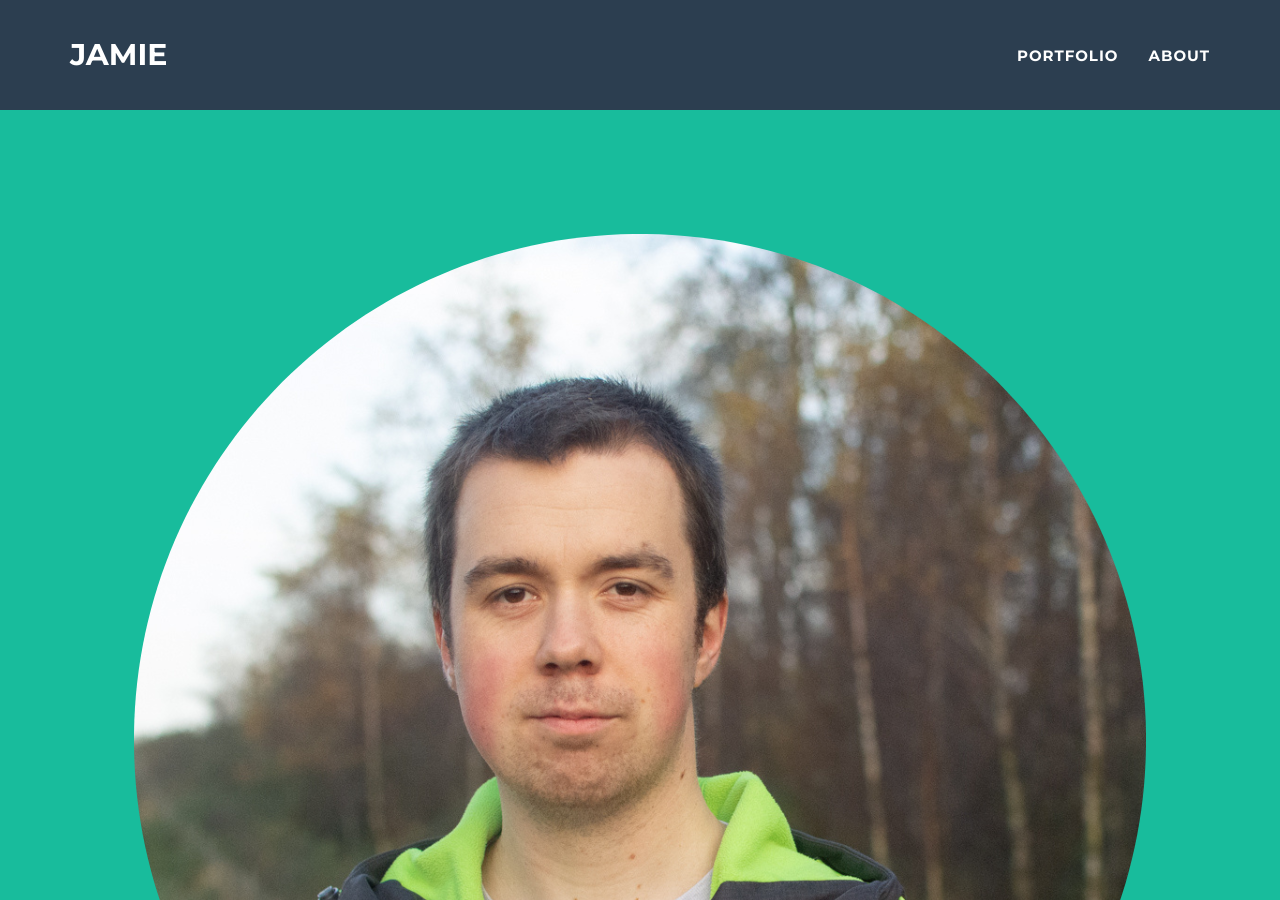
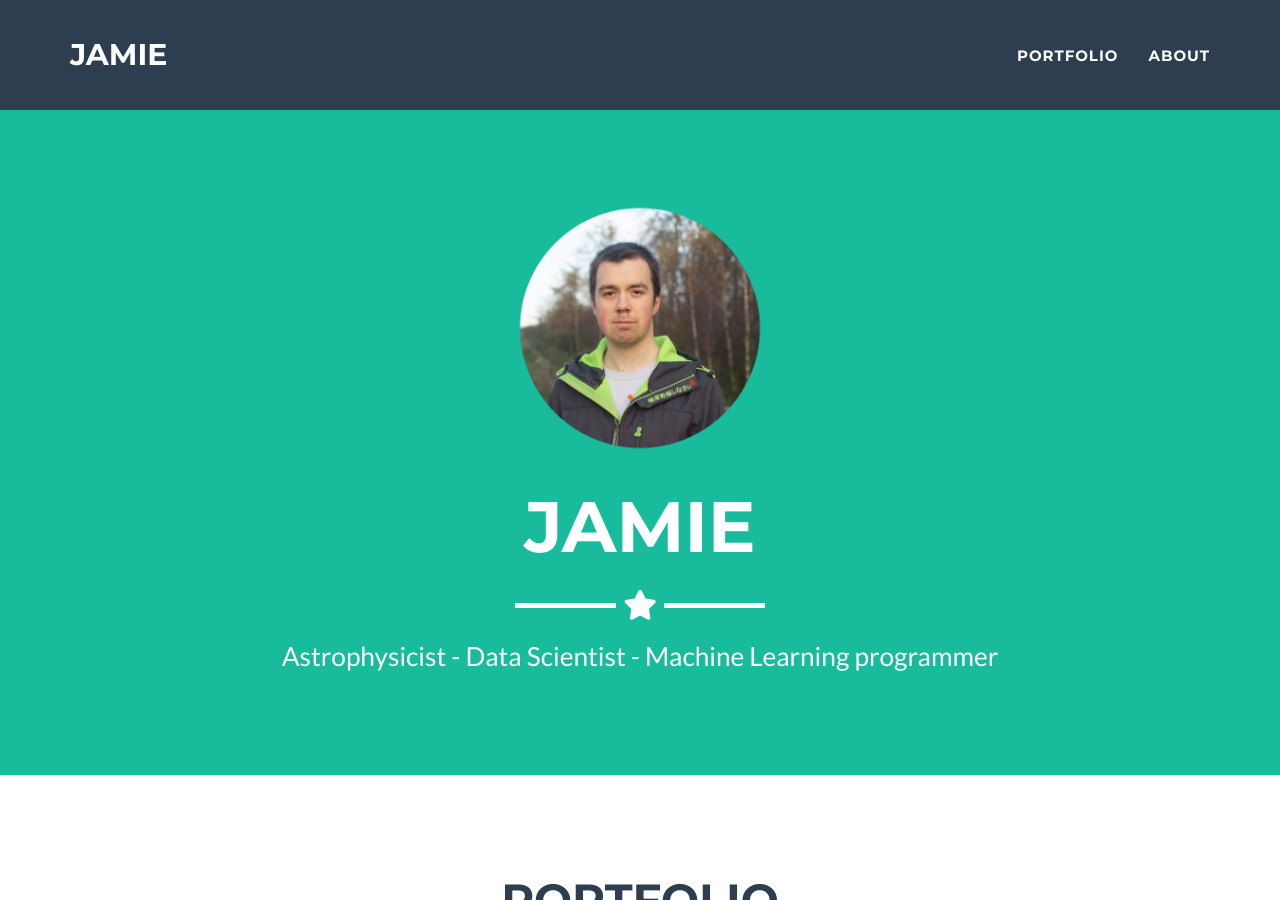
Before and after one commit to jamiedumayne/jamiedumayne.github.io, a Jekyll site: the page built from _posts/2014-07-18-project-1.markdown, in a window 1280 px wide and 900 px high. Built offline with Jekyll 4.4.1, drawn with Linux system fonts in a browser that asks for light colours.

Commit message:
Update header.html

```diff
--- a/_includes/header.html
+++ b/_includes/header.html
@@ -3,7 +3,7 @@
   <div class="container">
     <div class="row">
       <div class="col-lg-12">
-        <img class="img-responsive" src="img/profile.png" alt="profile-pic" style="width=256" />
+        <img class="img-responsive" src="img/profile.png" alt="profile-pic" style="width=:256px;height:256px;" />
         <div class="intro-text">
           <span class="name">{{ site.title }}</span>
           <hr class="star-light" />
```
